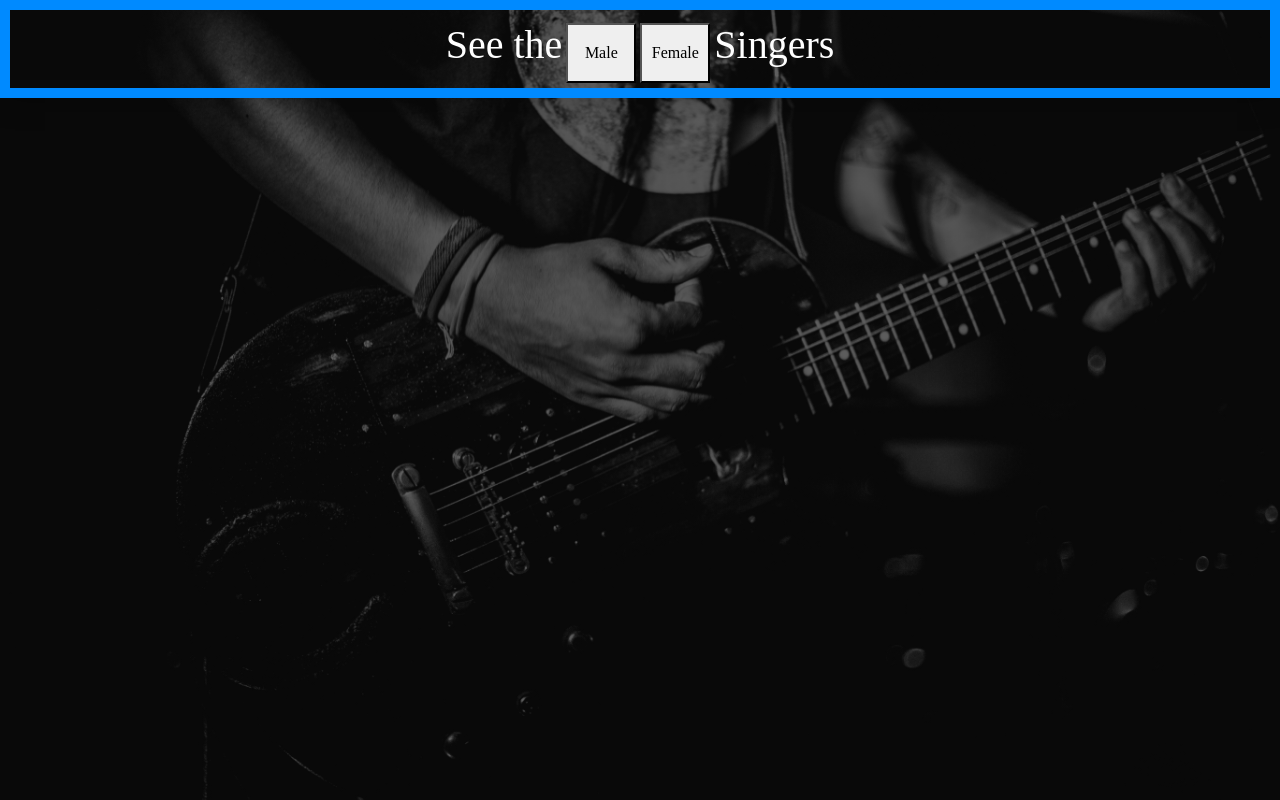
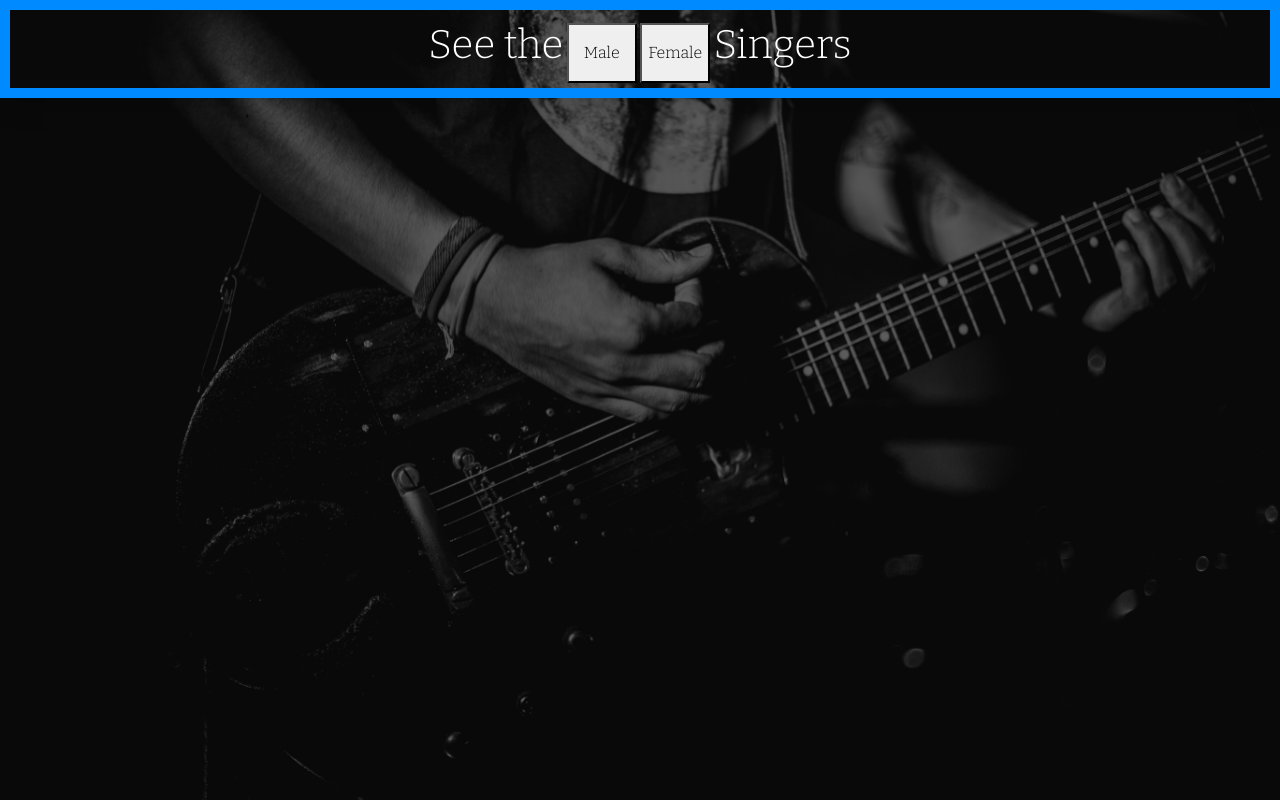
Before and after one commit to MockingJay-TC/7_Quick_Projects, a plain HTML site: page Top-Singers/index.html in a window 1280 px wide. Drawn offline with nearby package versions, Linux system fonts and the light colour scheme.

Commit message:
font edited

```diff
--- a/Top-Singers/index.html
+++ b/Top-Singers/index.html
@@ -8,7 +8,7 @@
   <link href="https://cdn.jsdelivr.net/npm/bootstrap@5.0.0-beta3/dist/css/bootstrap.min.css" rel="stylesheet"
     integrity="sha384-eOJMYsd53ii+scO/bJGFsiCZc+5NDVN2yr8+0RDqr0Ql0h+rP48ckxlpbzKgwra6" crossorigin="anonymous">
   <link rel="preconnect" href="https://fonts.gstatic.com">
-  <link href="https://fonts.googleapis.com/css2?family=Fira+Code&display=swap" rel="stylesheet">
+  <link href="https://fonts.googleapis.com/css2?family=Bitter:wght@300&display=swap" rel="stylesheet">
   <link rel="stylesheet" href="css/style.css">
   <title>Popular Singers</title>
 </head>
```
Also changed, not shown: Gold, Silver and Bronze/index.html (+1 -1 lines), Rembrandt's Paintings/index.html (+1 -1 lines), Search and Filter People/index.html (+1 -0 lines), Shopping List/index.html (+1 -0 lines), Three Composers/index.html (+1 -1 lines).
